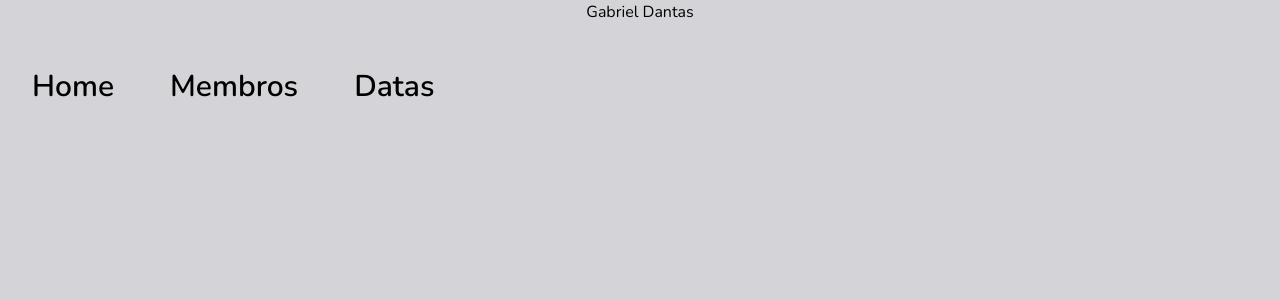
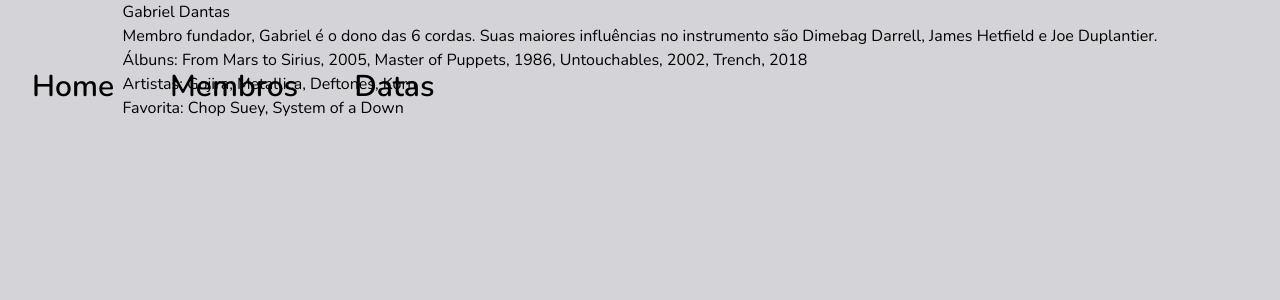
Before and after one commit to gabrieldol82-web/anistia-rocks, a Next.js app: page /members/1 in a window 1280 px wide. Shown: the top 300 px of the page. Built offline with nearby package versions, Linux system fonts and the light colour scheme; data requests are answered from the project's data file; some icons are missing.

Commit message:
update member details display with bio, albums, artists, and favorite song

```diff
--- a/db.json
+++ b/db.json
@@ -54,18 +54,18 @@
         "image": "/assets/capas/rafa.jpg",
         "bio": "Rafa é o vocalista principal, trazendo energia e emoção a cada apresentação.",
         "albums": [
-            "From Mars to Sirius, 2005",
-            "Master of Puppets, 1986",
-            "Untouchables, 2002",
-            "Trench, 2018"
+            "Black Gives Way To Blue year, 2009",
+            "Magma, 2016",
+            "Forever Autumn, 1999",
+            "Renegades, 2000"
         ],
         "artists": [
-            "Gojira",
-            "Metallica",
-            "Deftones",
-            "Korn"
+            "Motörhead",
+            "Korn",
+            "Rammstein",
+            "Sepultura"
         ],
-        "favoriteToPlay": "Chop Suey, System of a Down"
+        "favoriteToPlay": "Bodies, Drowing Pool"
     },
 
     "gustavo": {
@@ -75,18 +75,18 @@
         "image": "/assets/capas/rafa.jpg",
         "bio": "Gus é o batera, trazendo energia e emoção a cada apresentação.",
         "albums": [
-            "From Mars to Sirius, 2005",
-            "Master of Puppets, 1986",
-            "Untouchables, 2002",
-            "Trench, 2018"
+            "From Under the Cork Tree, 2005",
+            "CPM22, 2001",
+            "Selfish Machine, 2010",
+            "This is Why, 2023"
         ],
         "artists": [
-            "Gojira",
-            "Metallica",
-            "Deftones",
-            "Korn"
+            "Paramore",
+            "Motionless in White",
+            "A Day to Remember",
+            "Neck Deep"
         ],
-        "favoriteToPlay": "Chop Suey, System of a Down"
+        "favoriteToPlay": "Roots Bloody Roots, Sepultura"
     },
 
     "ana": {
@@ -96,18 +96,18 @@
         "image": "/assets/capas/rafa.jpg",
         "bio": "Ana é a baixista, trazendo groove e profundidade a cada apresentação.",
         "albums": [
-            "From Mars to Sirius, 2005",
-            "Master of Puppets, 1986",
-            "Untouchables, 2002",
-            "Trench, 2018"
+            "The Subliminal Verses, 2005",
+            "A Faver You Can’t Sweat Out, 2005",
+            "Rust in peace, 1990",
+            "Pixote 15 anos"
         ],
         "artists": [
-            "Gojira",
-            "Metallica",
-            "Deftones",
-            "Korn"
+            "Slipknot",
+            "Panic! at the Disco",
+            "Chico Buarque",
+            "System of a Down"
         ],
-        "favoriteToPlay": "Chop Suey, System of a Down"
+        "favoriteToPlay": "Bombtrack, RATM"
     }
 
 }
--- a/src/app/members/[id]/page.js
+++ b/src/app/members/[id]/page.js
@@ -56,5 +56,13 @@
   if (loading) return <Loading />;
   if (error) return <div className="text-red-500">{error}</div>;
 
-  return <>{member.name}</>;
+  return (
+    <div>
+      <p>{member.name}</p>
+      <p>{member.bio}</p>
+      <p>Álbuns: {member.albums.join(", ")}</p>
+      <p>Artistas: {member.artists.join(", ")}</p>
+      <p>Favorita: {member.favoriteToPlay}</p>
+    </div>
+  );
 }
```
